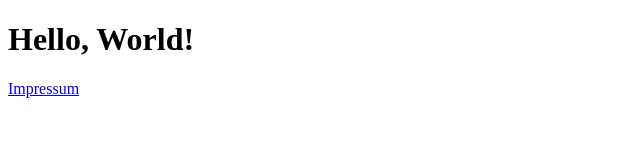
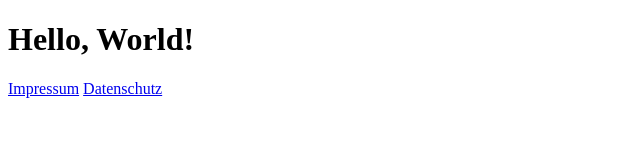
Before and after one commit to Marvzek/Teekran-Web, a plain HTML site: page index.html in a window 1280 px wide. Shown: the whole page, without its empty margins (0-640 px from the left). Drawn offline with Linux system fonts and the light colour scheme.

Commit message:
add privacy to front

```diff
--- a/index.html
+++ b/index.html
@@ -8,5 +8,6 @@
 <body>
   <h1>Hello, World!</h1>
   <a href="/impressum/index.html">Impressum</a>
+  <a href="/datenschutz/index.html">Datenschutz</a>
 </body>
 </html>
```
